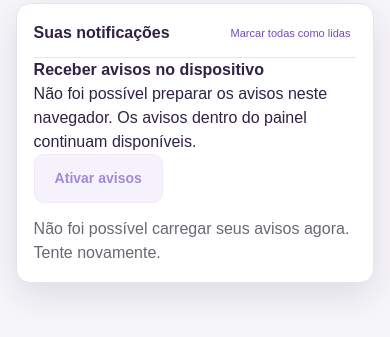
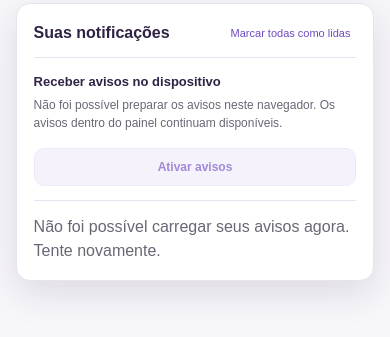
Before and after one commit to EduMab/Projeto-De-Extensao-Em-Criacao-De-Sistemas, a web app: page / in a window 390 px wide, after a click that opens the changed part. Shown: the part 69-406 px from the top of the page. Run offline with its HTML, style and script files only (its server is not run), Linux system fonts and the light colour scheme; data that the repository does not hold is empty; database files in the repository are not loaded.

Commit message:
Finaliza estilo das preferencias de avisos no painel

```diff
--- a/src/main/resources/static/painel.css
+++ b/src/main/resources/static/painel.css
@@ -112,3 +112,19 @@ footer { padding:20px; text-align:center; color:#827b8d; font-size:11px; }
   .notification-trigger span { display:none; }
   .notification-center { right:4%; top:72px; }
 }
+
+
+/* Preferencias de notificacao, mantendo a identidade visual do Evolua+. */
+.push-preferences { display:flex; justify-content:space-between; align-items:center; gap:16px; padding:14px 0; border-bottom:1px solid var(--line); }
+.push-preferences strong { display:block; color:var(--dark); font-size:13px; }
+.push-preferences p { margin-top:4px; color:var(--muted); font-size:12px; max-width:330px; }
+.push-preferences .secondary { flex-shrink:0; padding:9px 13px; font-size:12px; }
+.notification-item { border-bottom:1px solid var(--line); }
+.notification-item:last-child { border-bottom:0; }
+.notification-item.unread { border-left:3px solid var(--purple); }
+.notification-item a:hover,.notification-heading button:hover,.notification-read:hover { text-decoration:underline; }
+.notification-trigger:focus-visible,.push-preferences button:focus-visible { outline:3px solid #ad91eb; outline-offset:3px; }
+@media(max-width:560px) {
+  .push-preferences { align-items:flex-start; flex-direction:column; }
+  .push-preferences .secondary { width:100%; }
+}
```
